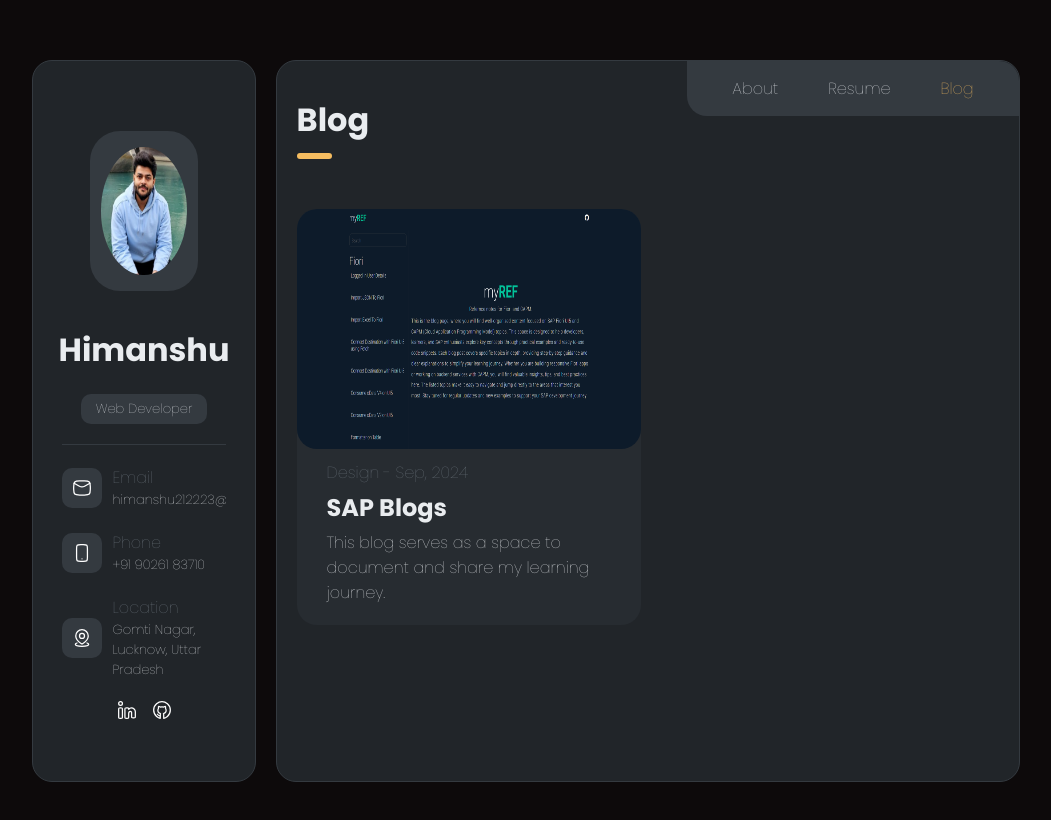
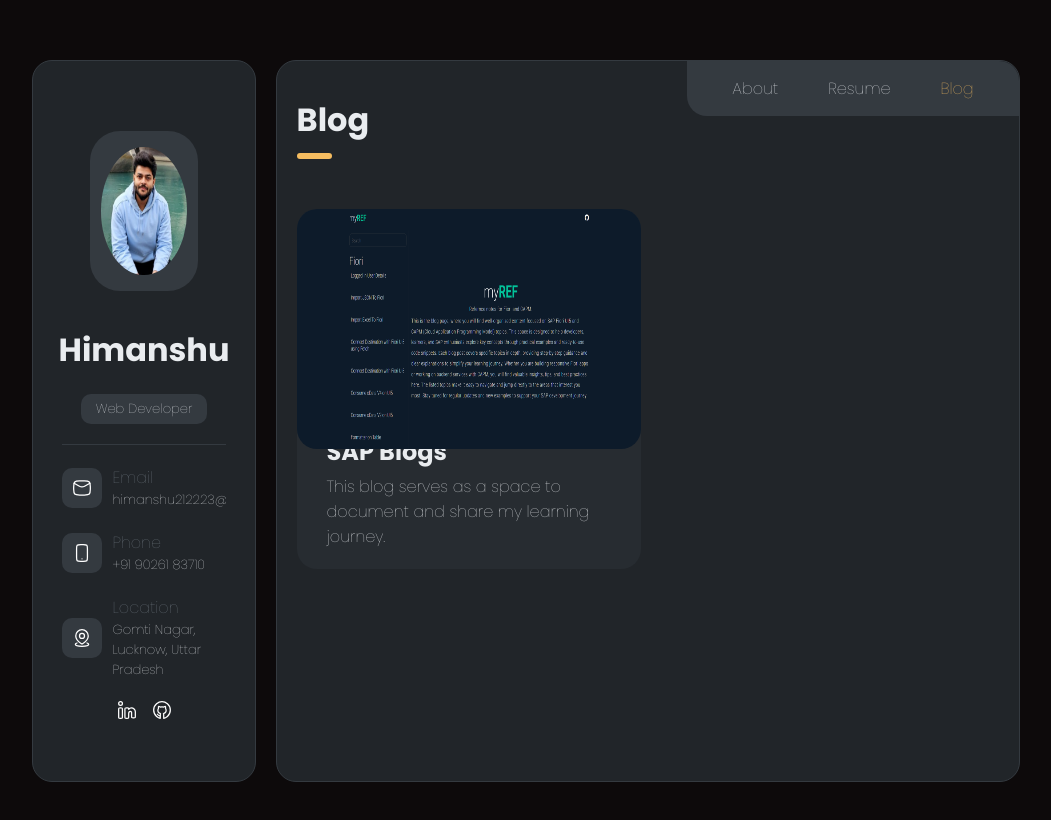
Before and after one commit to Himanshu212223/My-Portfolio, a Next.js app: page /Blogs in a window 1280 px wide. Shown: the top 820 px of the page, without its empty margins (114-1165 px from the left). Built offline with nearby package versions, Linux system fonts and the light colour scheme.

Commit message:
ui bug fix

```diff
--- a/src/app/Page.css
+++ b/src/app/Page.css
@@ -197,6 +197,54 @@ li {
   margin-left: 20px;
 }
 
+@media only screen and (min-width: 1200px) and (max-width: 1440px) {
+  .blog-card {
+    background-color: var(--dark-shade4);
+    min-height: 45vh;
+    width: 49%;
+    border-radius: 20px;
+    position: relative;
+    display: flex;
+    flex-flow: column;
+    justify-content: flex-end;
+    gap: 5px;
+    box-sizing: border-box;
+    padding: 0 10px;
+    padding-bottom: 20px;
+    cursor: pointer;
+    text-decoration: none;
+    color: var(--color);
+  }
+}
+
+
+
+
+@media only screen and (min-width: 1440px) and (max-width: 2560px)  {
+  .blog-card {
+    background-color: var(--dark-shade4);
+    min-height: 50vh;
+    width: 49%;
+    border-radius: 20px;
+    position: relative;
+    display: flex;
+    flex-flow: column;
+    justify-content: flex-end;
+    gap: 5px;
+    box-sizing: border-box;
+    padding: 0 10px;
+    padding-bottom: 20px;
+    cursor: pointer;
+    text-decoration: none;
+    color: var(--color);
+  }
+}
+
+
+
+
+
+
 @media only screen and (min-width: 426px) and (max-width: 900px) {
   .h1 {
     margin-top: 40px;
```
